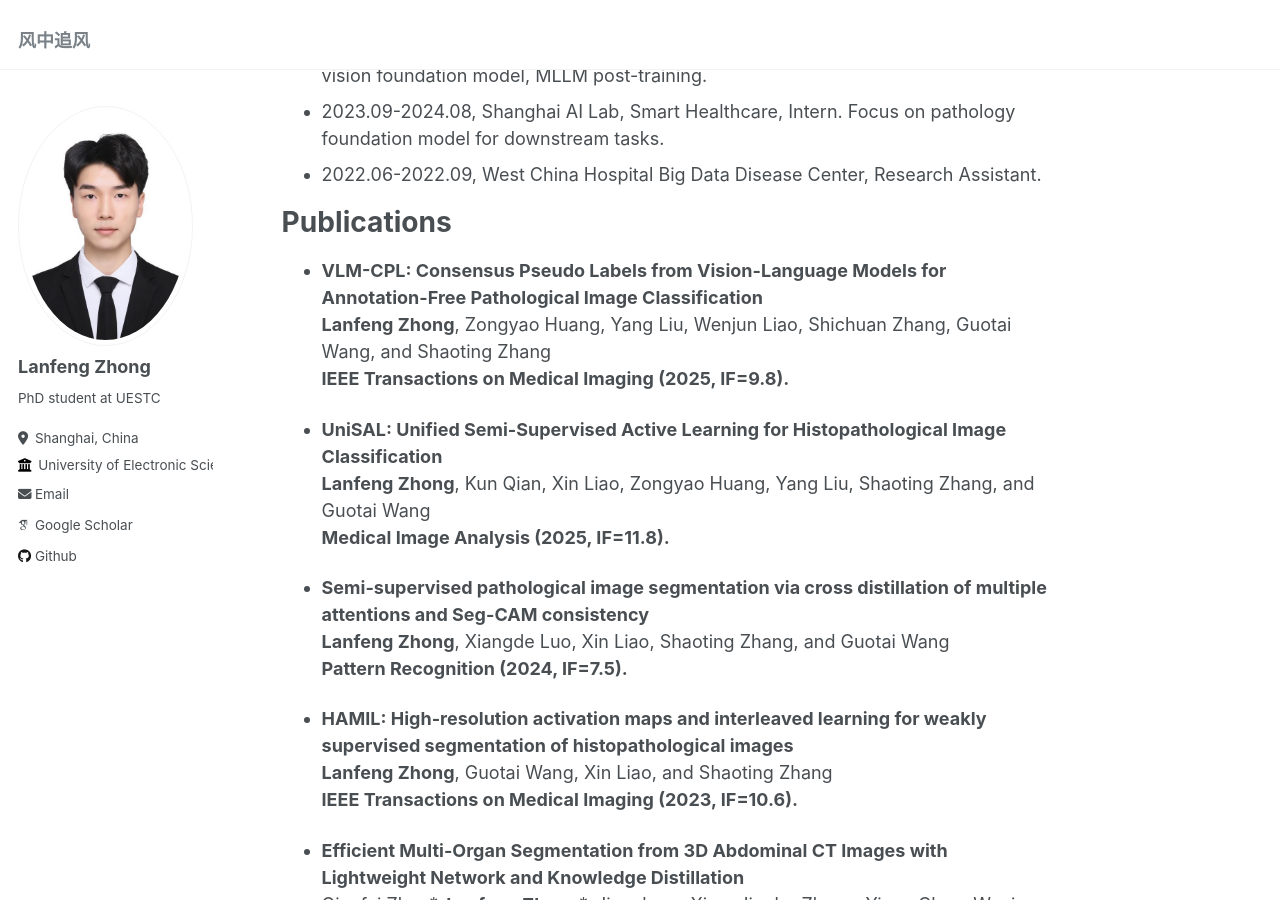
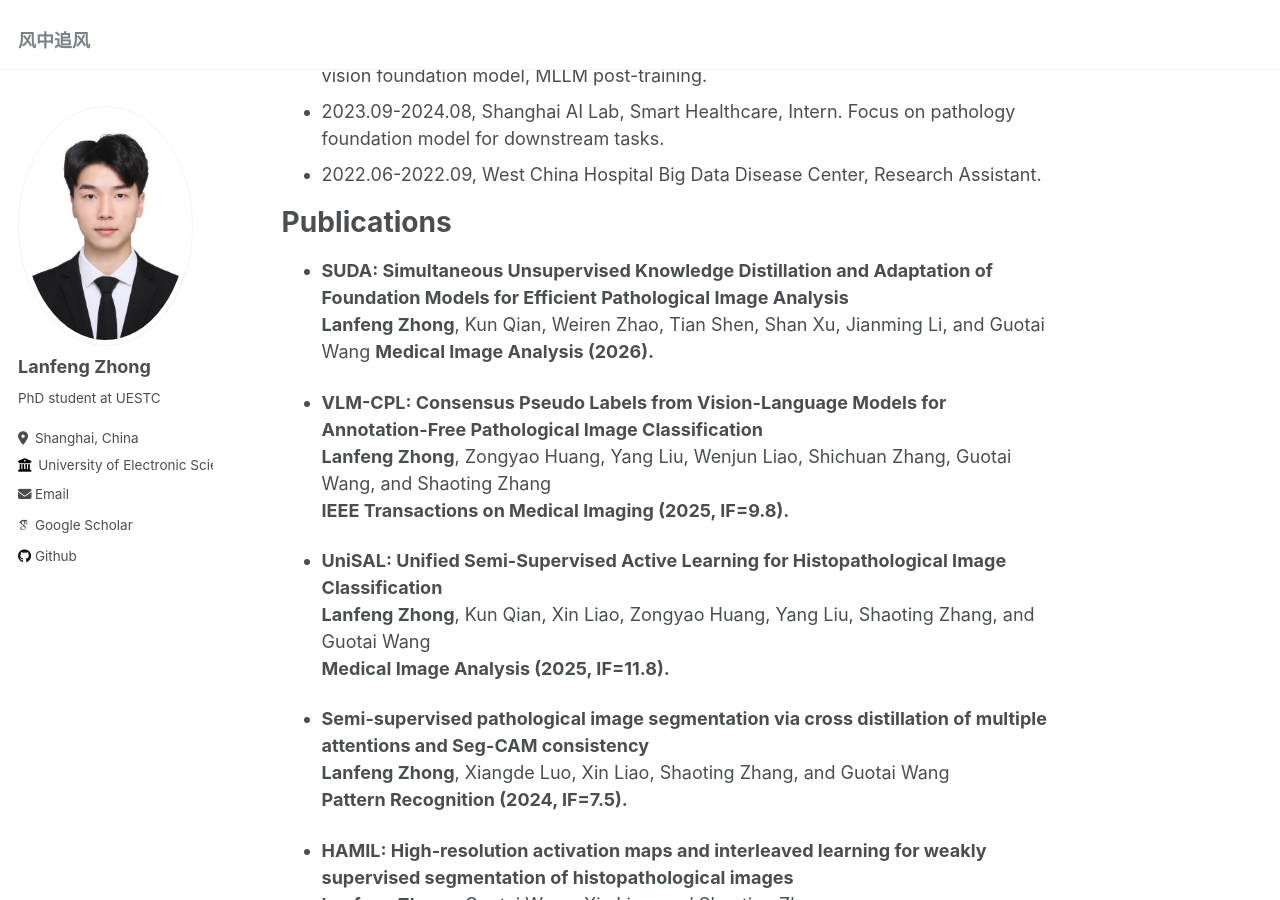
Before and after one commit to lanfz2000/lanfz2000.github.io, a Jekyll site: the page built from _pages/about.md, in a window 1280 px wide and 900 px high, scrolled down 548 px. Built offline with Jekyll 4.4.1, drawn with Linux system fonts in a browser that asks for light colours; some web fonts are replaced.

Commit message:
Update about.md

```diff
--- a/_pages/about.md
+++ b/_pages/about.md
@@ -23,6 +23,10 @@ About me
 - 2022.06-2022.09, West China Hospital Big Data Disease Center, Research Assistant.
 
 # Publications
+- **SUDA: Simultaneous Unsupervised Knowledge Distillation and Adaptation of Foundation Models for Efficient Pathological Image Analysis**
+**Lanfeng Zhong**,  Kun Qian, Weiren Zhao, Tian Shen, Shan Xu, Jianming Li, and Guotai Wang
+**Medical Image Analysis (2026).**
+
 - **VLM-CPL: Consensus Pseudo Labels from Vision-Language Models for Annotation-Free Pathological Image Classification**
 **Lanfeng Zhong**, Zongyao Huang, Yang Liu, Wenjun Liao, Shichuan Zhang, Guotai Wang, and Shaoting Zhang
 **IEEE Transactions on Medical Imaging (2025, IF=9.8).**
```
